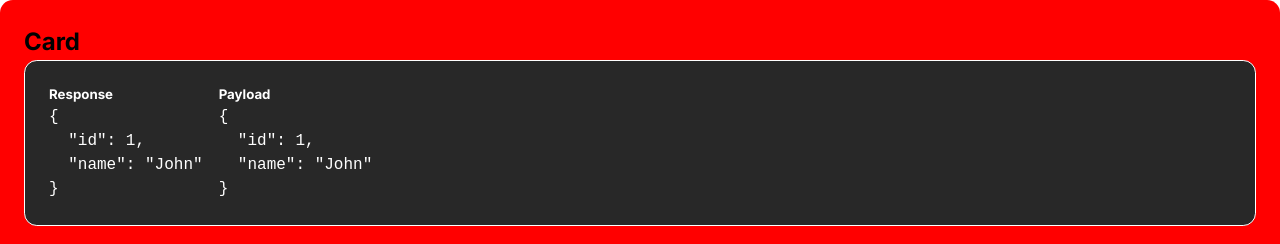
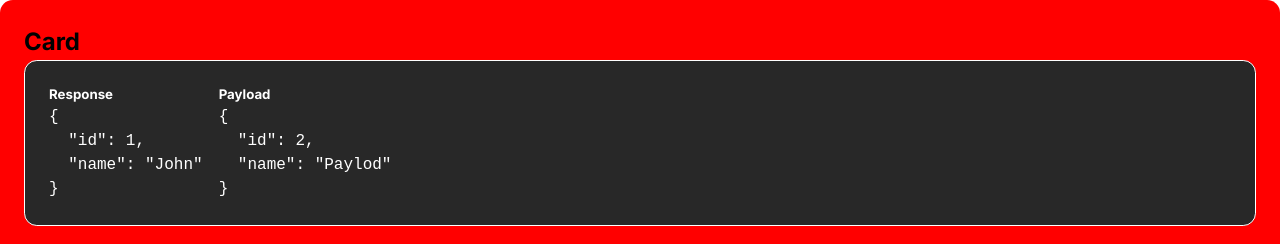
Before and after one commit to Gabriel-Silverio-96/ports-and-adapters, a React (Vite) app: page / in a window 1280 px wide. Shown: the top 244 px of the page. Built offline with nearby package versions, Linux system fonts and the light colour scheme; no server answers.

Commit message:
feat: define initial component API

```diff
--- a/src/App.tsx
+++ b/src/App.tsx
@@ -23,7 +23,19 @@ function App() {
     getData();
   }, []);
 
-  return <Card />;
+  return (
+    <Card
+      response={{
+        id: 1,
+        name: "John",
+      }}
+      payload={{
+        id: 2,
+        name: "Paylod",
+      }}
+      onClick={() => ""}
+    />
+  );
 }
 
 export default App;
--- a/src/components/Card/Card.tsx
+++ b/src/components/Card/Card.tsx
@@ -1,6 +1,11 @@
 import "src/components/Card/Card.css";
+import type { Card } from "src/components/Card/types";
 
-function Card() {
+function Card(props: Card) {
+  const { response, payload, onClick } = props;
+
+  const isUndefinedPayload = payload === undefined;
+
   return (
     <div role="article" className="card">
       <div className="card-header">
@@ -8,37 +13,19 @@ function Card() {
       </div>
 
       <div className="card-content">
-        <div>
+        <div className="card-response">
           <h5>Response</h5>
-          <pre>
-            {JSON.stringify(
-              {
-                id: 1,
-                name: "John",
-              },
-              null,
-              2
-            )}
-          </pre>
+          <pre>{JSON.stringify(response, null, 2)}</pre>
         </div>
-        <div>
+
+        <div className="card-payload" hidden={isUndefinedPayload}>
           <h5>Payload</h5>
-
-          <pre>
-            {JSON.stringify(
-              {
-                id: 1,
-                name: "John",
-              },
-              null,
-              2
-            )}
-          </pre>
+          <pre>{JSON.stringify(payload, null, 2)}</pre>
         </div>
       </div>
 
       <div className="card-footer">
-        <button>Refresh</button>
+        <button onClick={onClick}>Refresh</button>
       </div>
     </div>
   );
--- /dev/null
+++ b/src/components/Card/types/index.ts
@@ -0,0 +1 @@
+export * from "./Card.types";
```
Also changed, not shown: src/components/Card/types/Card.types.ts (added, +7 -0 lines).
